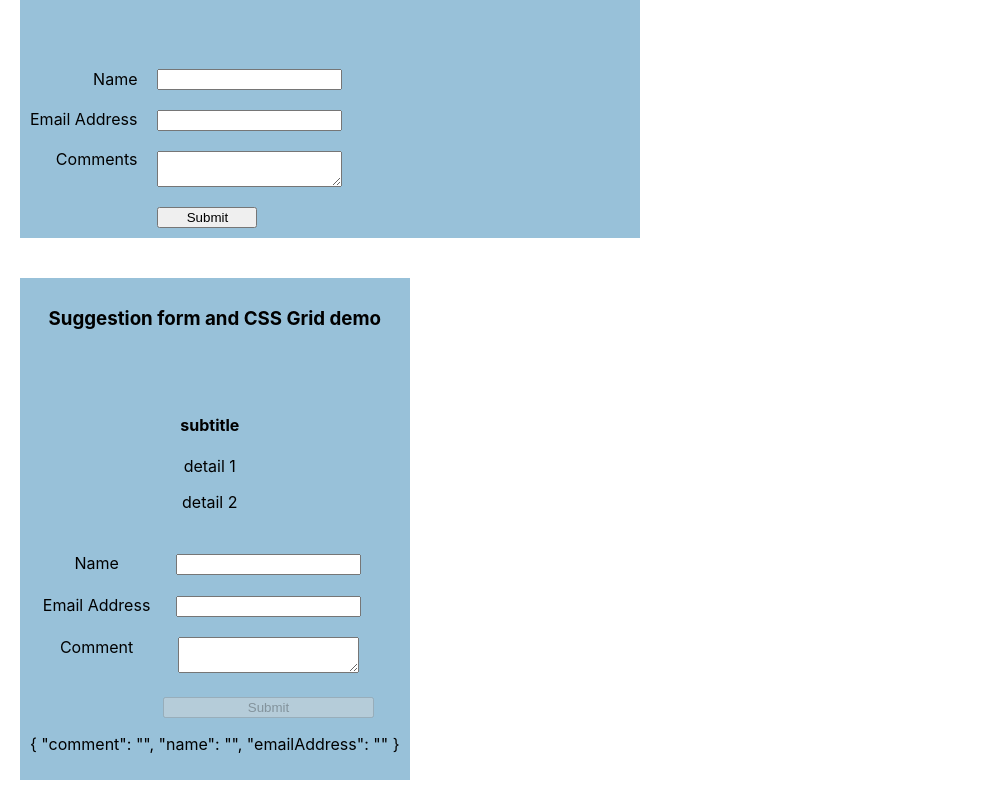
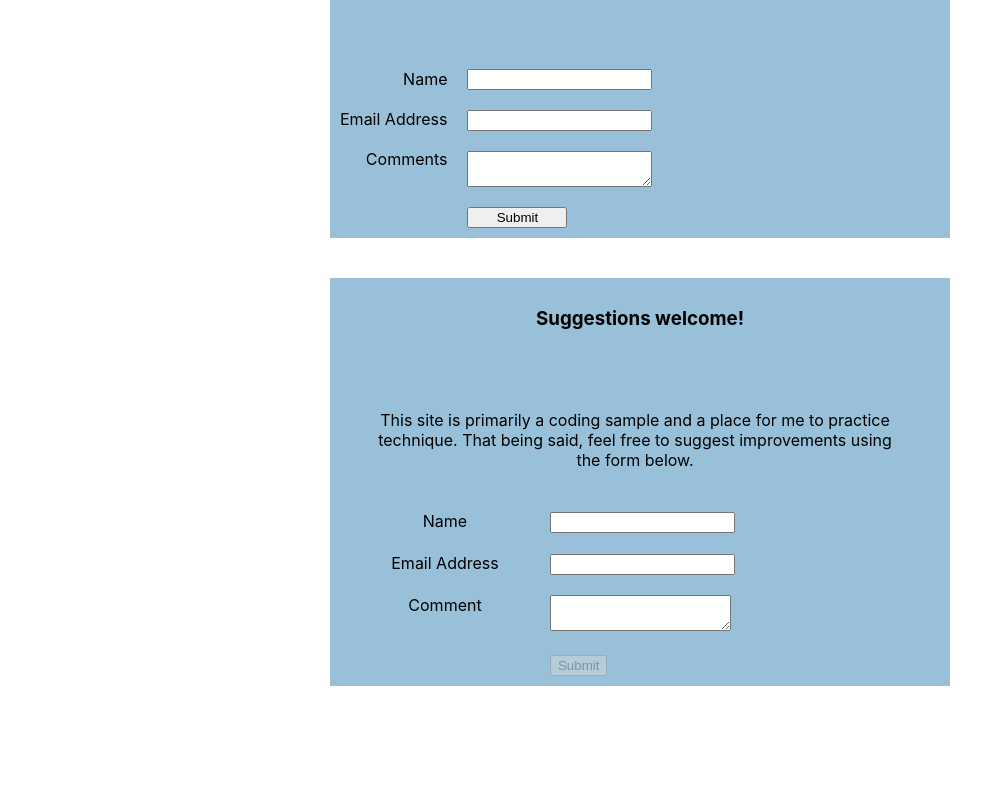
Before and after one commit to budajeff/portfolio-angular, an Angular app: page /contact in a window 1280 px wide. Shown: the part 365-1165 px from the top of the page, without its empty margins (0-993 px from the left). After the commit the page ends 1071 px from the top, so only its background shows below. Built offline with nearby package versions, Linux system fonts and the light colour scheme.

Commit message:
contact page layout fixes

```diff
--- a/src/app/contact-page/contact-page.component.html
+++ b/src/app/contact-page/contact-page.component.html
@@ -1,3 +1,4 @@
+<div class='card-collection'>
     <card
         [title]="contactInfo!.title"
         [subTitle]="contactInfo?.subTitle"
@@ -10,7 +11,9 @@
     </ng-template>
 
     <card
-    [title]="'Suggestion form and CSS Grid demo'"
+        [title]="suggestionInfo!.title"
+        [subTitle]="suggestionInfo?.subTitle"
+        [details]="suggestionInfo!.details"
         [customContent]="suggestionForm">
 
     </card>
@@ -18,3 +21,4 @@
     <ng-template #suggestionForm>
         <suggestion-form></suggestion-form>
     </ng-template>
+</div>
--- a/src/app/contact-page/contact-page.component.scss
+++ b/src/app/contact-page/contact-page.component.scss
@@ -0,0 +1,22 @@
+
+/* mobile first */
+.card-collection {
+    display: flex;
+    flex-direction: column;
+    justify-content: center;
+    align-items: center;
+}
+
+
+/* tablet */
+@media screen and (min-width: 480px) {
+  }
+
+/* large screen */
+@media screen and (min-width: 800px) {
+    .card-collection {
+
+        flex-direction: row;
+        flex-wrap: wrap;
+    }
+  }
--- a/src/app/contact-page/contact-page.component.ts
+++ b/src/app/contact-page/contact-page.component.ts
@@ -10,11 +10,13 @@ import { SiteDataService } from '../site-data.service';
 export class ContactPageComponent implements OnInit {
 
   public contactInfo?:CardData;
+  public suggestionInfo?:CardData;
 
   constructor(private siteDataService: SiteDataService) { }
 
   ngOnInit(): void {
     this.contactInfo = {...this.siteDataService.getSiteData().contact[0], imageKey: 'none'};
+    this.suggestionInfo = {...this.siteDataService.getSiteData().contact[1], imageKey: 'none' };
   }
 
 }
--- a/src/app/site-data.service.ts
+++ b/src/app/site-data.service.ts
@@ -94,7 +94,15 @@ export class SiteDataService {
             'Finally, you can use the Contact form below but it is primarily intended to be a coding demonstration of handling form data.'],
             image: 'none'
           },
-      ],
+          {
+            title: 'Suggestions welcome!',
+            subtitle: undefined,
+            details: [
+              'This site is primarily a coding sample and a place for me to practice technique. That being said, feel free to suggest improvements using the form below.'
+            ],
+            image: 'none'
+          }
+        ],
       experience: [
         {
           title: 'Senior Full Stack Web Developer',
--- a/src/app/suggestion-form/suggestion-form.component.html
+++ b/src/app/suggestion-form/suggestion-form.component.html
@@ -26,6 +26,5 @@
             class="error-text">Email address is required.</p>
         </div>
 
-        <button class="input submit-row" type="submit" [disabled]="!suggestionForm.form.valid">Submit</button>
+        <button id="suggestion-submit" class="input submit-row" type="submit" [disabled]="!suggestionForm.form.valid">Submit</button>
 </form>
-<p>{{suggestionData | json}}</p>
--- a/src/app/suggestion-form/suggestion-form.component.scss
+++ b/src/app/suggestion-form/suggestion-form.component.scss
@@ -11,6 +11,7 @@
 }
 .input {
     grid-column-start: input-col;
+    justify-self: self-start;
 }
 .error {
     grid-column-start: error-col;
@@ -34,3 +35,6 @@
     margin:0 auto;
     color: red;
 }
+#suggestion-submit {
+    max-width: 200px;
+}
```
Lines whose indentation alone changed are shown as unchanged.
